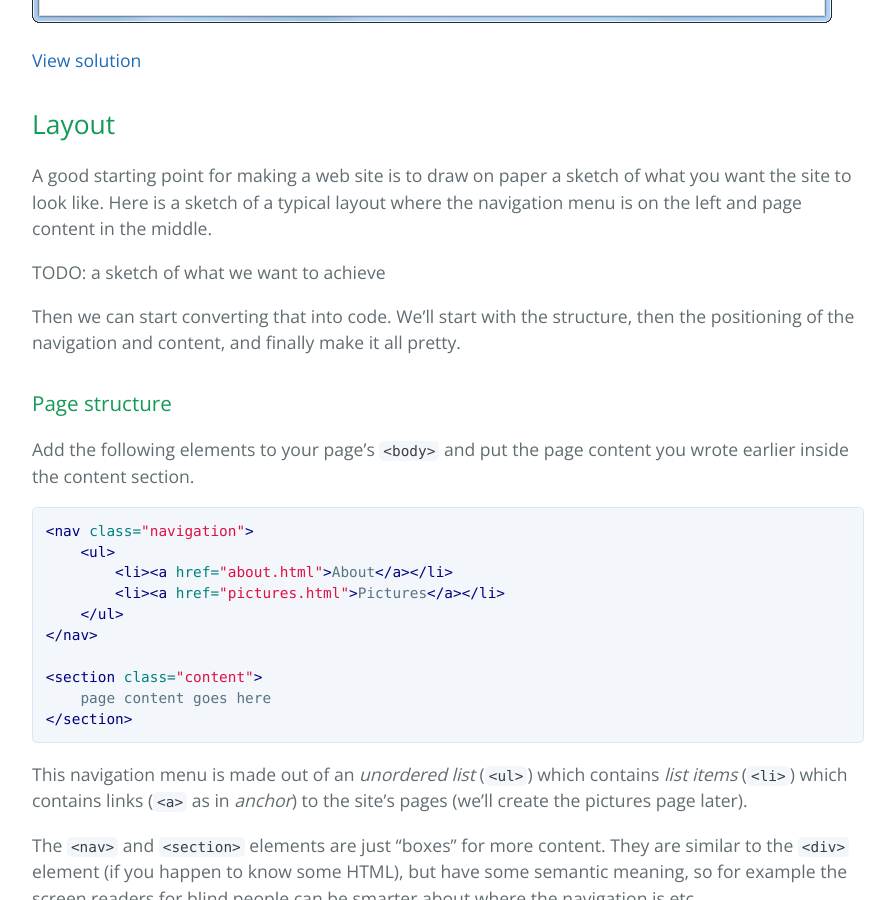
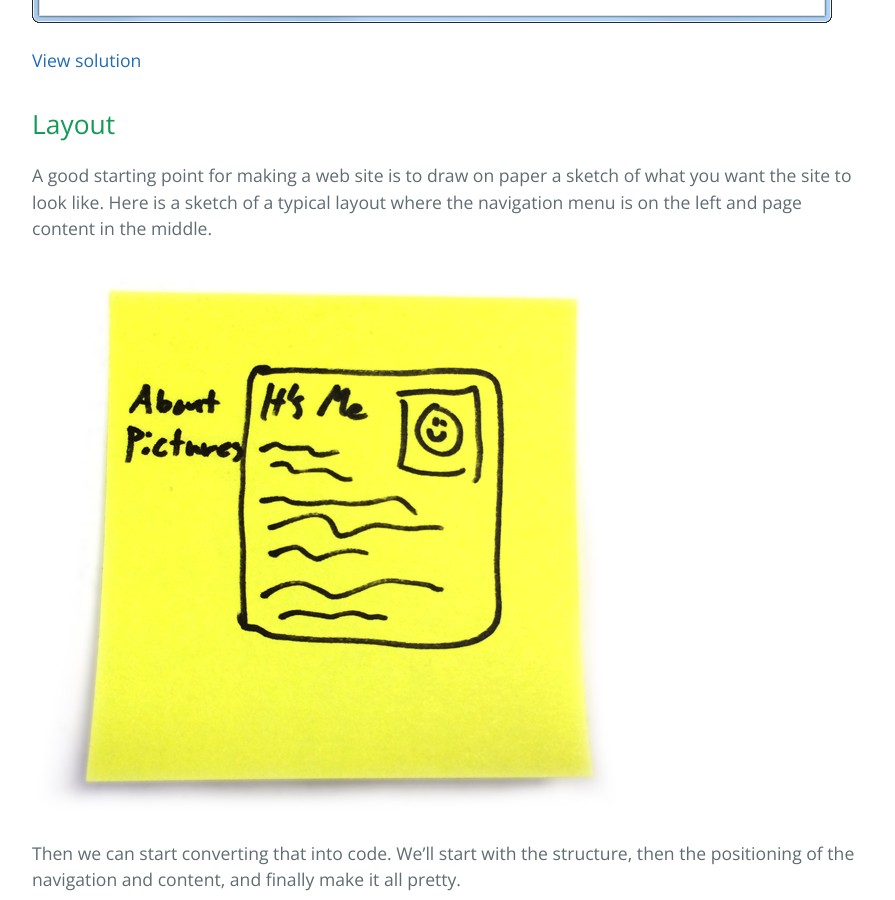
Before and after one commit to luontola/web-intro, a Jekyll site: the page built from css.md, in a window 1280 px wide and 900 px high, scrolled down 2144 px. Shown: the whole window, without its empty margins (192-1087 px from the left). Built offline with Jekyll 4.4.1, drawn with Linux system fonts in a browser that asks for light colours; Markdown is read by kramdown in place of the engine named in the settings.

Commit message:
Layout sketch

```diff
--- a/css.md
+++ b/css.md
@@ -60,7 +60,7 @@ Add the `profile-picture` class to your `<img>` tag, so that the `float: right;`
 
 A good starting point for making a web site is to draw on paper a sketch of what you want the site to look like. Here is a sketch of a typical layout where the navigation menu is on the left and page content in the middle.
 
-TODO: a sketch of what we want to achieve
+![Layout sketch](layout-sketch.jpg)
 
 Then we can start converting that into code. We'll start with the structure, then the positioning of the navigation and content, and finally make it all pretty.
 
```
Also changed, not shown: css/layout-sketch.jpg (added).
